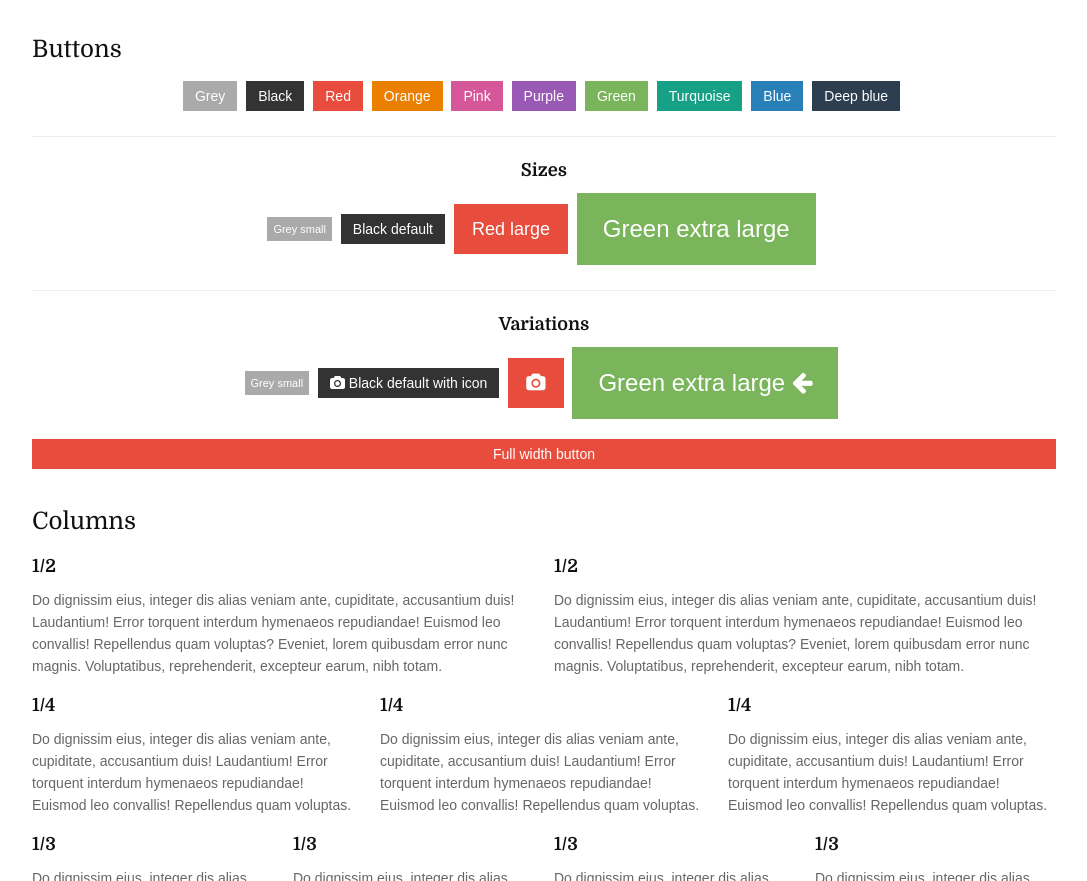
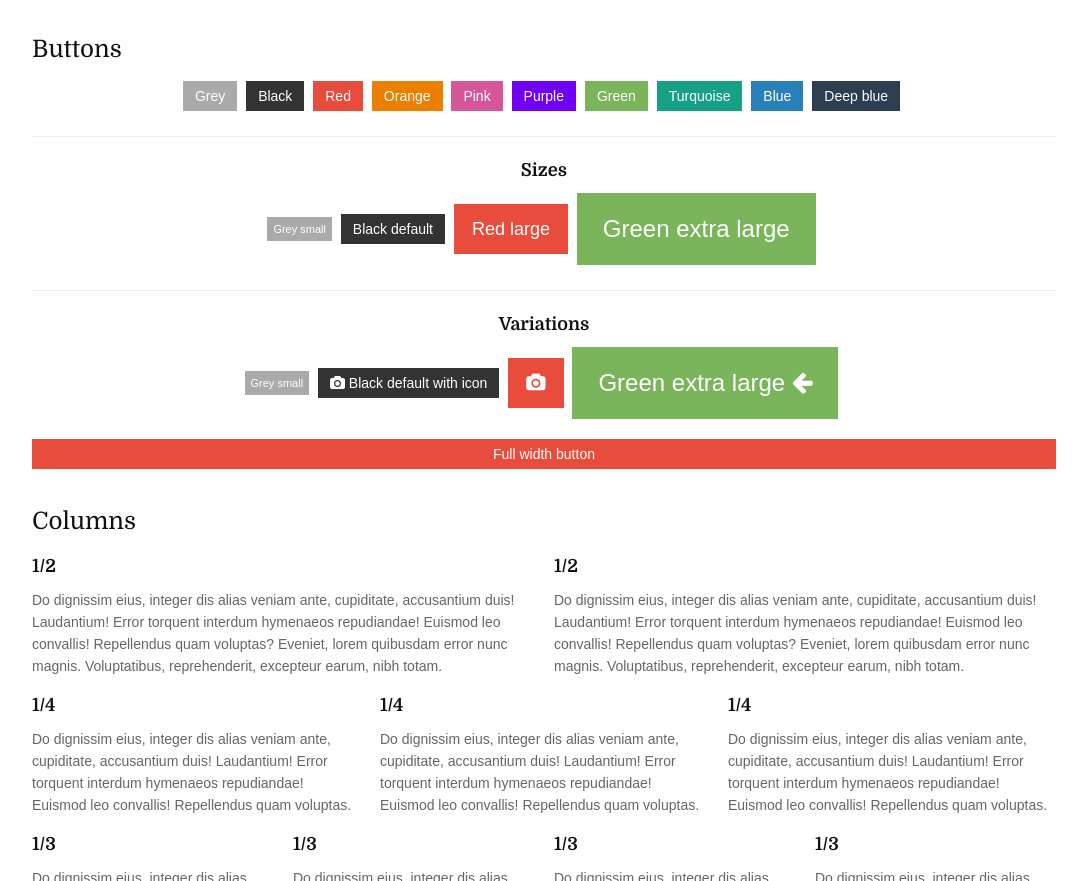
Before and after one commit to mingtak/plonetheme.barceloneta_for_artistic, a website: page plonetheme/barceloneta/theme/page_shortcodes.html in a window 1280 px wide. Shown: the part 4800-5681 px from the top of the page, without its empty margins (96-1183 px from the left). Drawn offline with Linux system fonts and the light colour scheme.

Commit message:
update purple color code

```diff
--- a/plonetheme/barceloneta/theme/css/style.css
+++ b/plonetheme/barceloneta/theme/css/style.css
@@ -1372,8 +1372,14 @@ hr.divider_dotted {
 .btn.btn_orange:hover {
     background-color: #d17200
 }
+/*
 .btn.btn_purple {
     background-color: #9b59b6
+}
+*/
+/* custom */
+.btn.btn_purple {
+    background-color: #6F00F4
 }
 .btn.btn_purple:hover {
     background-color: #8948a3
```
